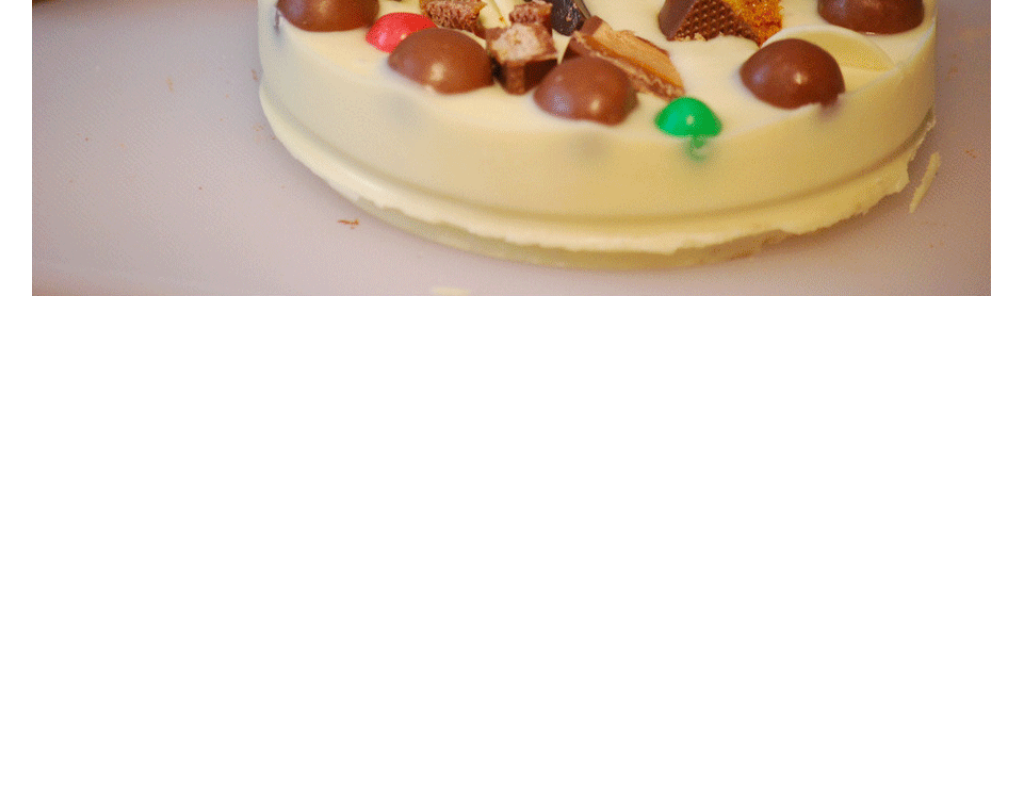
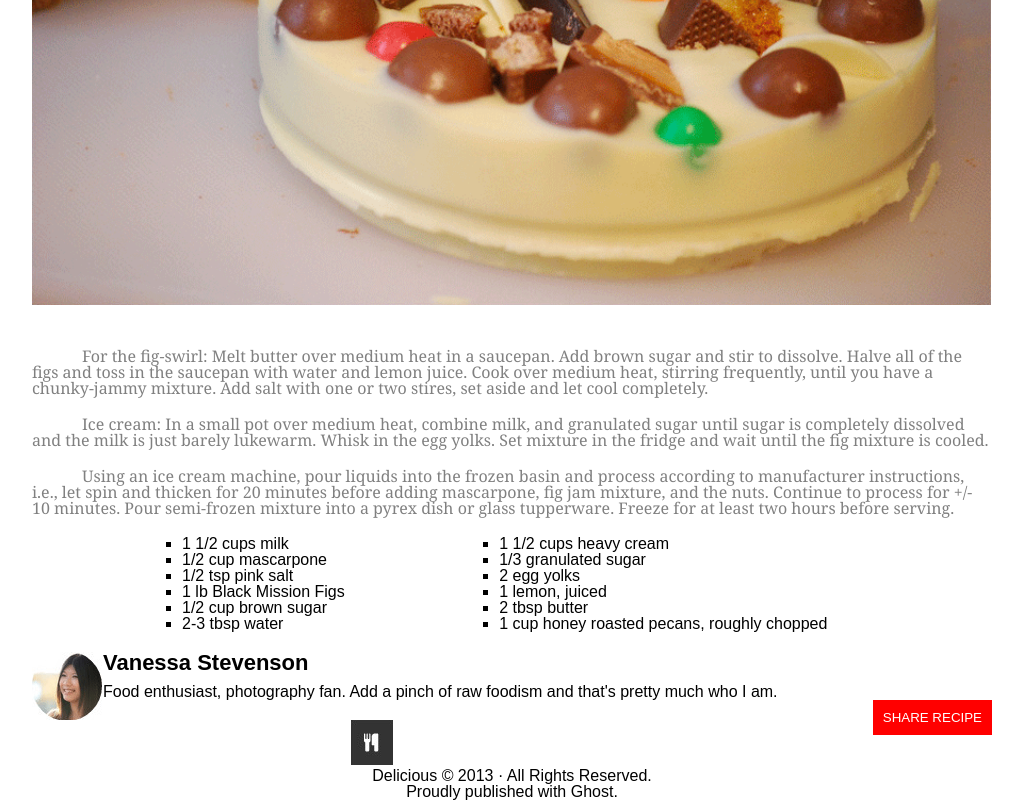
Before and after one commit to hjmendoza/chocolate-pizza, a plain HTML site: page index.html in a window 1280 px wide. Shown: the part 521-1321 px from the top of the page, without its empty margins (128-1151 px from the left). Before the commit the page ends 840 px from the top, so only its background shows below. Drawn offline with Linux system fonts and the light colour scheme.

Commit message:
Added p, ul, author, and footer w/styling.

```diff
--- a/index.html
+++ b/index.html
@@ -38,10 +38,42 @@
         <img src="img/choco-pizza.png" alt="Chocolate Pizza" width="960">
     </div>
     <div class = "content">
-        <p></p>
-        <p></p>
-        <p></p>
-
+        <p>
+           For the fig-swirl: Melt butter over medium heat in a saucepan. Add brown sugar and stir to dissolve. Halve all of the figs and toss in the saucepan with water and lemon juice. Cook over medium heat, stirring frequently, until you have  a chunky-jammy mixture. Add salt with one or two stires, set aside and let cool completely.
+        </p>
+        <p>
+            Ice cream: In a small pot over medium heat, combine milk, and granulated sugar until sugar is completely dissolved and the milk is just barely lukewarm. Whisk in the egg yolks. Set mixture in the fridge and wait until the fig mixture is cooled.
+        </p>
+        <p>
+            Using an ice cream machine, pour liquids into the frozen basin and process according to manufacturer instructions, i.e., let spin and thicken for 20 minutes before adding mascarpone, fig jam mixture, and the nuts. Continue to process for +/- 10 minutes. Pour semi-frozen mixture into a pyrex dish or glass tupperware. Freeze for at least two hours before serving.
+        </p>
+        <ul>
+            <li>1 1/2 cups milk</li>
+            <li>1/2 cup mascarpone</li>
+            <li>1/2 tsp pink salt</li>
+            <li>1 lb Black Mission Figs</li>
+            <li>1/2 cup brown sugar</li>
+            <li>2-3 tbsp water</li>
+        </ul>
+        <ul>
+            <li>1 1/2 cups heavy cream</li>
+            <li>1/3 granulated sugar</li>
+            <li>2 egg yolks</li>
+            <li>1 lemon, juiced</li>
+            <li>2 tbsp butter</li>
+            <li>1 cup honey roasted pecans, roughly chopped</li>
+        </ul>
     </div>
-
+    <div id = "author">
+        <img src="img/van-pic.png" alt="Vanessa"/>
+        <h3>Vanessa Stevenson</h3>
+        <p>
+            Food enthusiast, photography fan. Add a pinch of raw foodism and that's pretty much who I am.
+        </p>
+        <button>Share Recipe</button>
+    </div>
 </body>
+<footer>
+    <img src="img/logo.png" alt="Delicious Logo"/>
+    <p>Delicious &copy; 2013 &middot; All Rights Reserved. <br> Proudly published with Ghost.</p>
+</footer>
--- a/style.css
+++ b/style.css
@@ -33,3 +33,42 @@ div {
     margin: 20px auto;
     width: 960px;
 }
+div button {
+    float: right;
+    text-transform: uppercase;
+}
+div h1{
+    font-size: 25px;
+}
+.content p {
+    font-family: Cambria, serif;
+    color: Gray;
+    text-indent: 50px;
+    padding-top: 20px;
+}
+.content ul {
+    padding-top: 20px;
+    display: inline-block;
+    padding-left: 150px;
+    list-style-type: square;
+}
+#author h3{
+    font-size: 22px;
+    font-weight: bold;
+    padding-bottom: 10px;
+}
+
+#author img{
+    float: left;
+    display: inline-block;
+}
+#author button{
+    float: right;
+    border: none;
+    background-color: red;
+    color: white;
+    padding: 10px;
+}
+footer{
+    text-align: center;
+}
```
